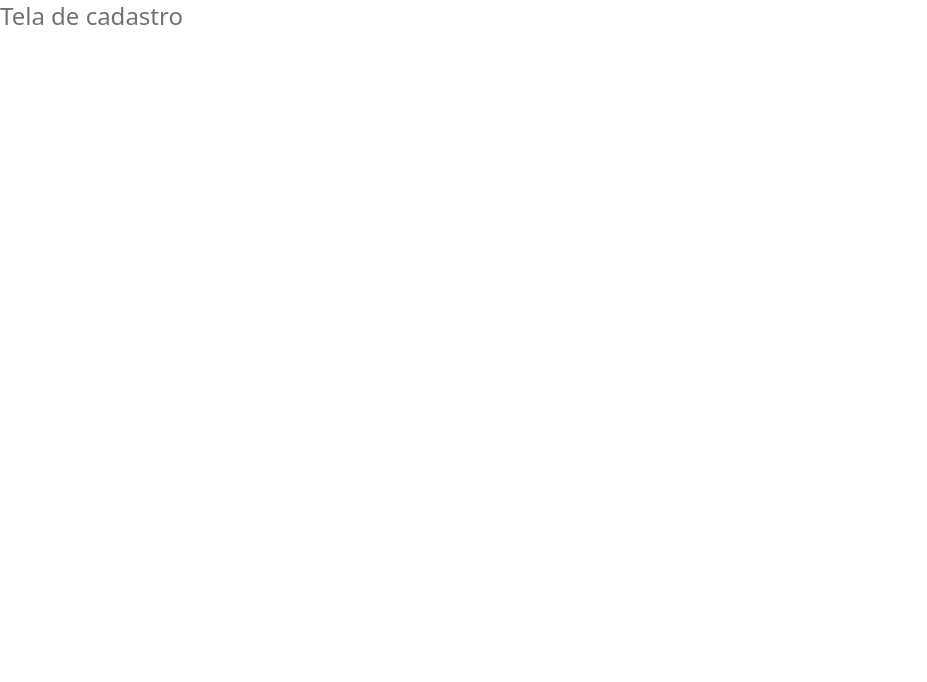
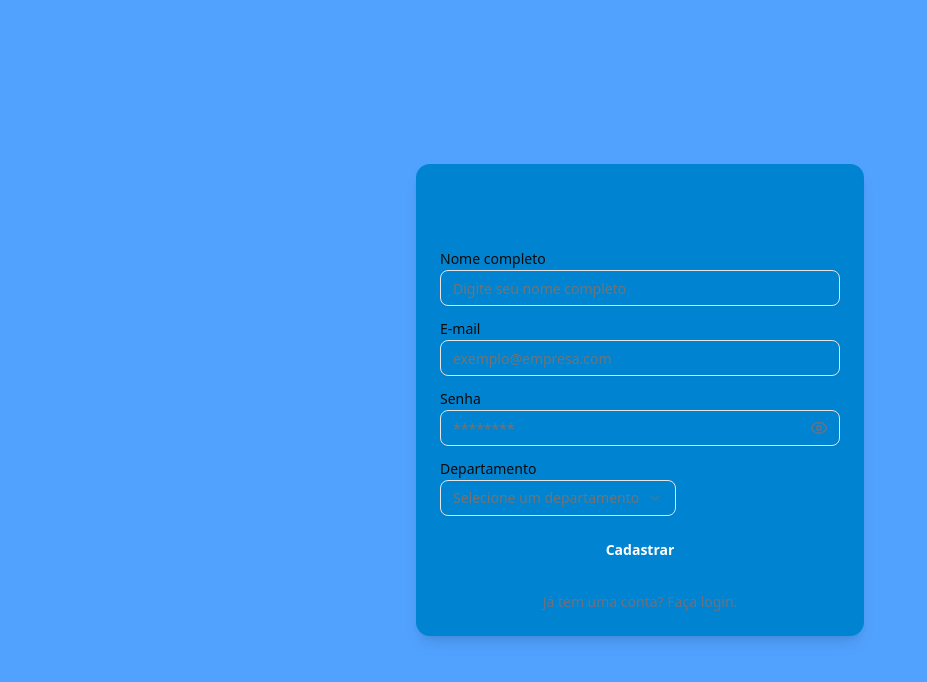
Before and after one commit to eded001/central-chamados-2.0, a React (Vite) app: page /register in a window 1280 px wide. Shown: the top 682 px of the page, without its empty margins (0-927 px from the left). Built offline with nearby package versions, Linux system fonts and the light colour scheme.

Commit message:
feat: página de cadastro

```diff
--- a/src/pages/Register.jsx
+++ b/src/pages/Register.jsx
@@ -1,7 +1,125 @@
+import React, { useState } from "react";
+import { useForm } from "react-hook-form";
+import { yupResolver } from "@hookform/resolvers/yup";
+import * as yup from "yup";
+
+import { Input } from "@/components/ui/input";
+import { Label } from "@/components/ui/label";
+import { Button } from "@/components/ui/button";
+import {
+    Select,
+    SelectContent,
+    SelectItem,
+    SelectTrigger,
+    SelectValue,
+} from "@/components/ui/select";
+import {
+    Card,
+    CardContent,
+    CardHeader,
+    CardTitle,
+    CardFooter,
+} from "@/components/ui/card";
+import { Eye, EyeOff } from "lucide-react"; // Ícones modernos
+import { cn } from "@/lib/utils";
+
+// ✅ Schema de validação com Yup
+const schema = yup.object().shape({
+    name: yup.string().min(3, "O nome deve ter no mínimo 3 caracteres.").required("O nome é obrigatório."),
+    email: yup.string().email("Digite um e-mail válido.").required("O e-mail é obrigatório."),
+    password: yup.string().min(6, "A senha deve ter pelo menos 6 caracteres.").required("A senha é obrigatória."),
+    department: yup.string().required("Selecione um departamento."),
+});
+
 export default function Register() {
+    const {
+        register,
+        handleSubmit,
+        setValue,
+        formState: { errors },
+    } = useForm({
+        resolver: yupResolver(schema),
+    });
+
+    const [showPassword, setShowPassword] = useState(false);
+
+    const onSubmit = (data) => {
+        console.log("✅ Dados enviados:", data);
+        alert(`Usuário ${data.name} cadastrado com sucesso!`);
+    };
+
     return (
-        <>
-            <h1 className="text-2xl text-zinc-500">Tela de cadastro</h1>
-        </>
+        <main className="bg-blue-400 h-screen flex items-center justify-center">
+            <Card className="w-full max-w-md shadow-lg border-none bg-sky-600">
+                <CardHeader>
+                    <CardTitle className="text-2xl font-bold text-center text-sky-600">
+                        Cadastro
+                    </CardTitle>
+                </CardHeader>
+
+                <CardContent>
+                    <form onSubmit={handleSubmit(onSubmit)} className="space-y-4">
+                        <div className="space-y-1">
+                            <Label htmlFor="name">Nome completo</Label>
+                            <Input id="name" placeholder="Digite seu nome completo" {...register("name")} />
+                            {errors.name && <p className="text-red-500 text-sm">{errors.name.message}</p>}
+                        </div>
+
+                        <div className="space-y-1">
+                            <Label htmlFor="email">E-mail</Label>
+                            <Input id="email" type="email" placeholder="exemplo@empresa.com" {...register("email")} />
+                            {errors.email && <p className="text-red-500 text-sm">{errors.email.message}</p>}
+                        </div>
+
+                        <div className="space-y-1">
+                            <Label htmlFor="password">Senha</Label>
+                            <div className="relative">
+                                <Input
+                                    id="password"
+                                    type={showPassword ? "text" : "password"}
+                                    placeholder="********"
+                                    {...register("password")}
+                                />
+                                <button
+                                    type="button"
+                                    onClick={() => setShowPassword(!showPassword)}
+                                    className="absolute inset-y-0 right-3 flex items-center text-gray-500 hover:text-gray-700"
+                                >
+                                    {showPassword ? <EyeOff size={18} /> : <Eye size={18} />}
+                                </button>
+                            </div>
+                            {errors.password && <p className="text-red-500 text-sm">{errors.password.message}</p>}
+                        </div>
+
+                        <div className="space-y-1">
+                            <Label htmlFor="department">Departamento</Label>
+                            <Select onValueChange={(value) => setValue("department", value)}>
+                                <SelectTrigger id="department">
+                                    <SelectValue placeholder="Selecione um departamento" />
+                                </SelectTrigger>
+                                <SelectContent>
+                                    <SelectItem value="ti">TI</SelectItem>
+                                    <SelectItem value="financeiro">Financeiro</SelectItem>
+                                    <SelectItem value="rh">Recursos Humanos</SelectItem>
+                                    <SelectItem value="marketing">Marketing</SelectItem>
+                                </SelectContent>
+                            </Select>
+                            {errors.department && <p className="text-red-500 text-sm">{errors.department.message}</p>}
+                        </div>
+
+                        <Button
+                            type="submit"
+                            className={cn("w-full bg-sky-600 hover:bg-sky-700 text-white font-semibold")}
+                        >
+                            Cadastrar
+                        </Button>
+                    </form>
+                </CardContent>
+
+                <CardFooter className="justify-center text-sm text-gray-500">
+                    <p>Já tem uma conta? Faça login.</p>
+                </CardFooter>
+            </Card>
+        </main>
     );
 }
```
